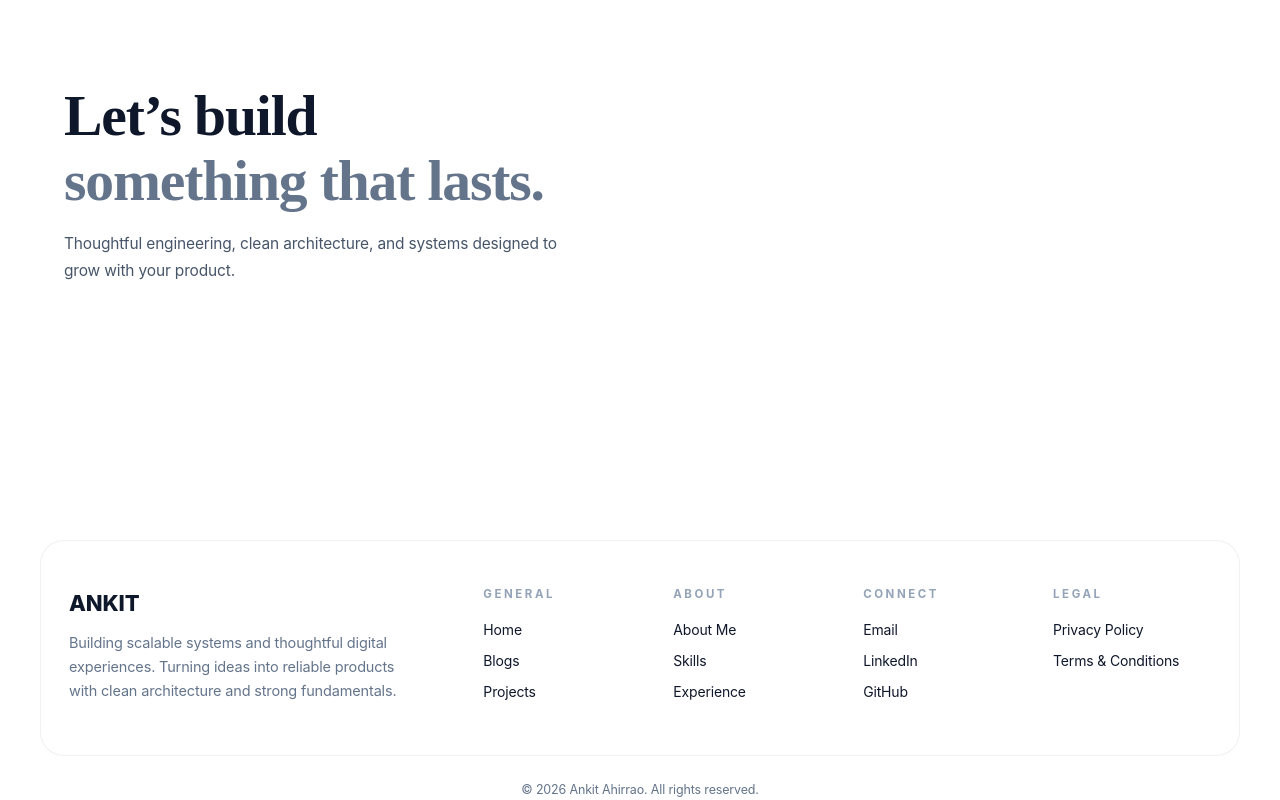
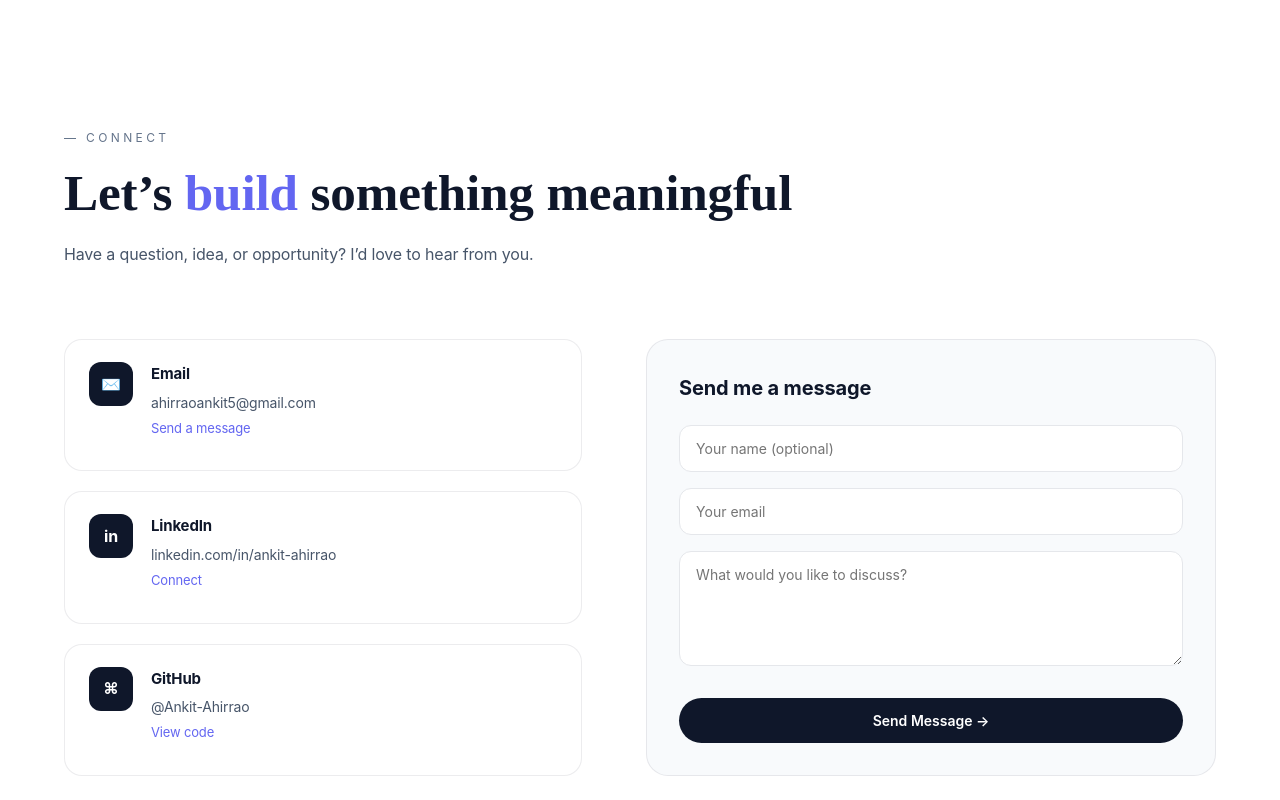
Before and after one commit to Ankit-Ahirrao/my-portfolio, a React (Vite) app: page / in a window 1280 px wide. Shown: the part 7540-8340 px from the top of the page. Built offline with nearby package versions, Linux system fonts and the light colour scheme; a web font is replaced by a local one.

Commit message:
Implement contact form

```diff
--- a/src/App.jsx
+++ b/src/App.jsx
@@ -7,6 +7,7 @@ import Experience from "./components/Experience"
 import Footer from "./components/Footer"
 import GithubActivity from "./components/GithubActivity"
 import Projects from "./components/Projects"
+import Contact from "./components/Contact"
 
 export default function App() {
   return (
@@ -19,6 +20,7 @@ export default function App() {
       <Skills />
       <GithubActivity />
       <Projects />
+      <Contact />
       <Footer />
     </>
   )
--- /dev/null
+++ b/src/components/Contact.jsx
@@ -0,0 +1,107 @@
+import "../styles/contact.css"
+import { motion } from "framer-motion"
+
+export default function Contact() {
+  return (
+    <section className="contact" id="contact">
+      <div className="contact-container">
+
+        {/* Section Header */}
+        <p className="contact-label">— CONNECT</p>
+        <h2 className="contact-title">
+          Let’s <span>build</span> something meaningful
+        </h2>
+        <p className="contact-subtitle">
+          Have a question, idea, or opportunity? I’d love to hear from you.
+        </p>
+
+        <div className="contact-grid">
+
+          {/* LEFT: CONTACT OPTIONS */}
+          <div className="contact-cards">
+
+            <a
+              href="mailto:ahirraoankit5@gmail.com"
+              className="contact-card"
+            >
+              <div className="contact-icon">✉️</div>
+              <div>
+                <h4>Email</h4>
+                <p>ahirraoankit5@gmail.com</p>
+                <span>Send a message</span>
+              </div>
+            </a>
+
+            <a
+              href="https://www.linkedin.com/in/ankit-ahirrao/"
+              target="_blank"
+              rel="noreferrer"
+              className="contact-card"
+            >
+              <div className="contact-icon">in</div>
+              <div>
+                <h4>LinkedIn</h4>
+                <p>linkedin.com/in/ankit-ahirrao</p>
+                <span>Connect</span>
+              </div>
+            </a>
+
+            <a
+              href="https://github.com/Ankit-Ahirrao"
+              target="_blank"
+              rel="noreferrer"
+              className="contact-card"
+            >
+              <div className="contact-icon">⌘</div>
+              <div>
+                <h4>GitHub</h4>
+                <p>@Ankit-Ahirrao</p>
+                <span>View code</span>
+              </div>
+            </a>
+
+          </div>
+
+          {/* RIGHT: FORM */}
+          <motion.form
+            className="contact-form"
+            initial={{ opacity: 0, y: 30 }}
+            whileInView={{ opacity: 1, y: 0 }}
+            transition={{ duration: 0.6 }}
+            viewport={{ once: true }}
+            action="mailto:ahirraoankit5@gmail.com"
+            method="POST"
+            encType="text/plain"
+          >
+            <h3>Send me a message</h3>
+
+            <input
+              type="text"
+              name="name"
+              placeholder="Your name (optional)"
+            />
+
+            <input
+              type="email"
+              name="email"
+              placeholder="Your email"
+              required
+            />
+
+            <textarea
+              name="message"
+              rows="5"
+              placeholder="What would you like to discuss?"
+              required
+            />
+
+            <button type="submit">
+              Send Message →
+            </button>
+          </motion.form>
+
+        </div>
+      </div>
+    </section>
+  )
+}
--- /dev/null
+++ b/src/styles/contact.css
@@ -0,0 +1,153 @@
+.contact {
+  background: #ffffff;
+  padding: 140px 0;
+}
+
+.contact-container {
+  max-width: 1200px;
+  margin: 0 auto;
+  padding: 0 24px;
+}
+
+/* Header */
+.contact-label {
+  font-size: 12px;
+  letter-spacing: 0.28em;
+  text-transform: uppercase;
+  color: #64748b;
+  margin-bottom: 16px;
+}
+
+.contact-title {
+  font-family: "Times New Roman", Georgia, serif;
+  font-size: clamp(2.4rem, 4.5vw, 3.2rem);
+  font-weight: 700;
+  line-height: 1.15;
+}
+
+.contact-title span {
+  color: #6366f1;
+}
+
+.contact-subtitle {
+  margin-top: 18px;
+  font-size: 16px;
+  color: #475569;
+  max-width: 520px;
+}
+
+/* Grid */
+.contact-grid {
+  margin-top: 72px;
+  display: grid;
+  grid-template-columns: 1fr 1.1fr;
+  gap: 64px;
+}
+
+/* Contact cards */
+.contact-cards {
+  display: grid;
+  gap: 20px;
+}
+
+.contact-card {
+  display: flex;
+  gap: 18px;
+  padding: 22px 24px;
+  border-radius: 18px;
+  border: 1px solid rgba(15, 23, 42, 0.08);
+  text-decoration: none;
+  color: #0f172a;
+  transition: all 0.25s ease;
+  background: #ffffff;
+}
+
+.contact-card:hover {
+  transform: translateY(-4px);
+  box-shadow: 0 18px 40px rgba(15, 23, 42, 0.12);
+}
+
+.contact-icon {
+  width: 44px;
+  height: 44px;
+  border-radius: 12px;
+  background: #0f172a;
+  color: #ffffff;
+  display: flex;
+  align-items: center;
+  justify-content: center;
+  font-weight: 700;
+}
+
+.contact-card h4 {
+  font-size: 15px;
+  font-weight: 700;
+  margin-bottom: 4px;
+}
+
+.contact-card p {
+  font-size: 14px;
+  color: #475569;
+}
+
+.contact-card span {
+  font-size: 13px;
+  color: #6366f1;
+}
+
+/* Form */
+.contact-form {
+  background: #f8fafc;
+  border-radius: 22px;
+  padding: 32px;
+  border: 1px solid rgba(15, 23, 42, 0.08);
+}
+
+.contact-form h3 {
+  font-size: 20px;
+  font-weight: 700;
+  margin-bottom: 20px;
+}
+
+.contact-form input,
+.contact-form textarea {
+  width: 100%;
+  padding: 14px 16px;
+  border-radius: 12px;
+  border: 1px solid #e5e7eb;
+  font-size: 14px;
+  margin-bottom: 16px;
+  font-family: inherit;
+}
+
+.contact-form input:focus,
+.contact-form textarea:focus {
+  outline: none;
+  border-color: #6366f1;
+}
+
+.contact-form button {
+  margin-top: 8px;
+  width: 100%;
+  padding: 14px;
+  border-radius: 999px;
+  border: none;
+  background: #0f172a;
+  color: #ffffff;
+  font-size: 14px;
+  font-weight: 600;
+  cursor: pointer;
+  transition: all 0.25s ease;
+}
+
+.contact-form button:hover {
+  transform: translateY(-2px);
+  box-shadow: 0 10px 24px rgba(15, 23, 42, 0.25);
+}
+
+/* Responsive */
+@media (max-width: 900px) {
+  .contact-grid {
+    grid-template-columns: 1fr;
+  }
+}
```
